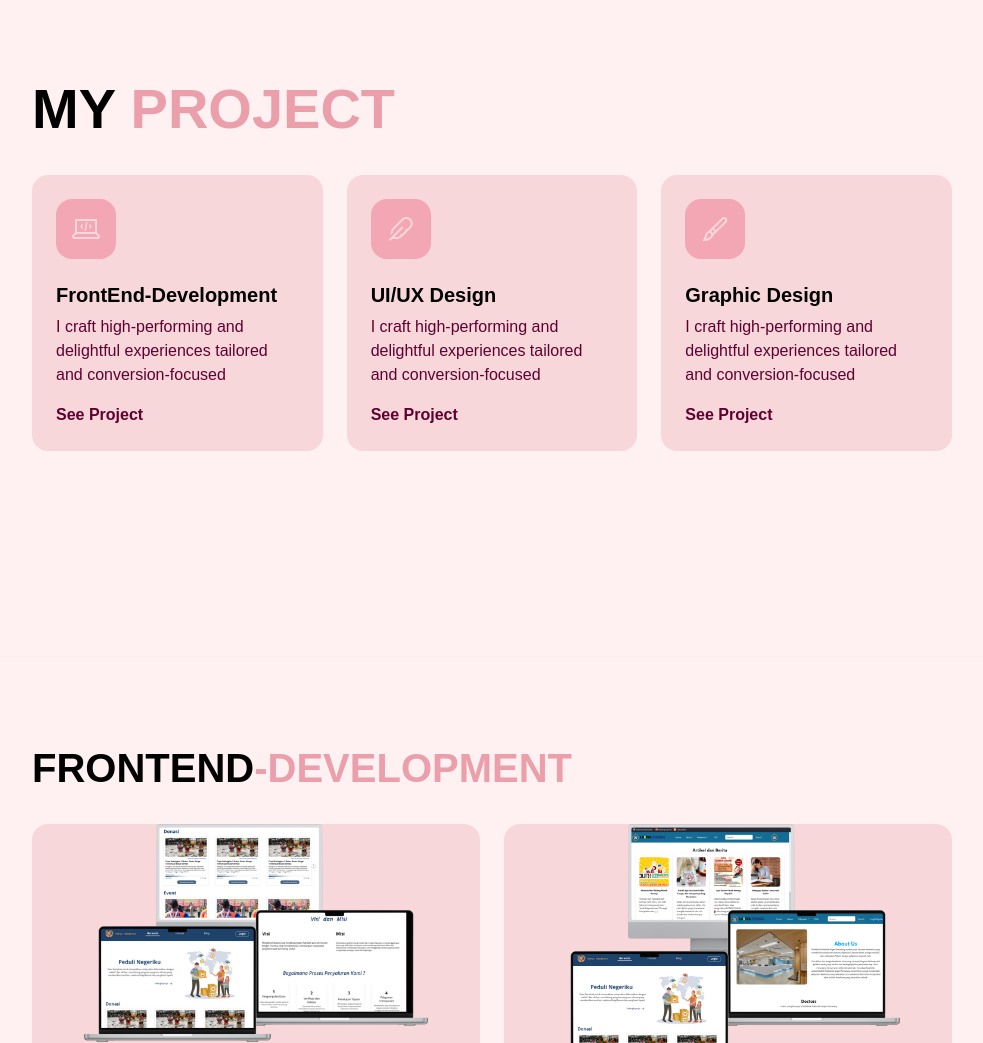
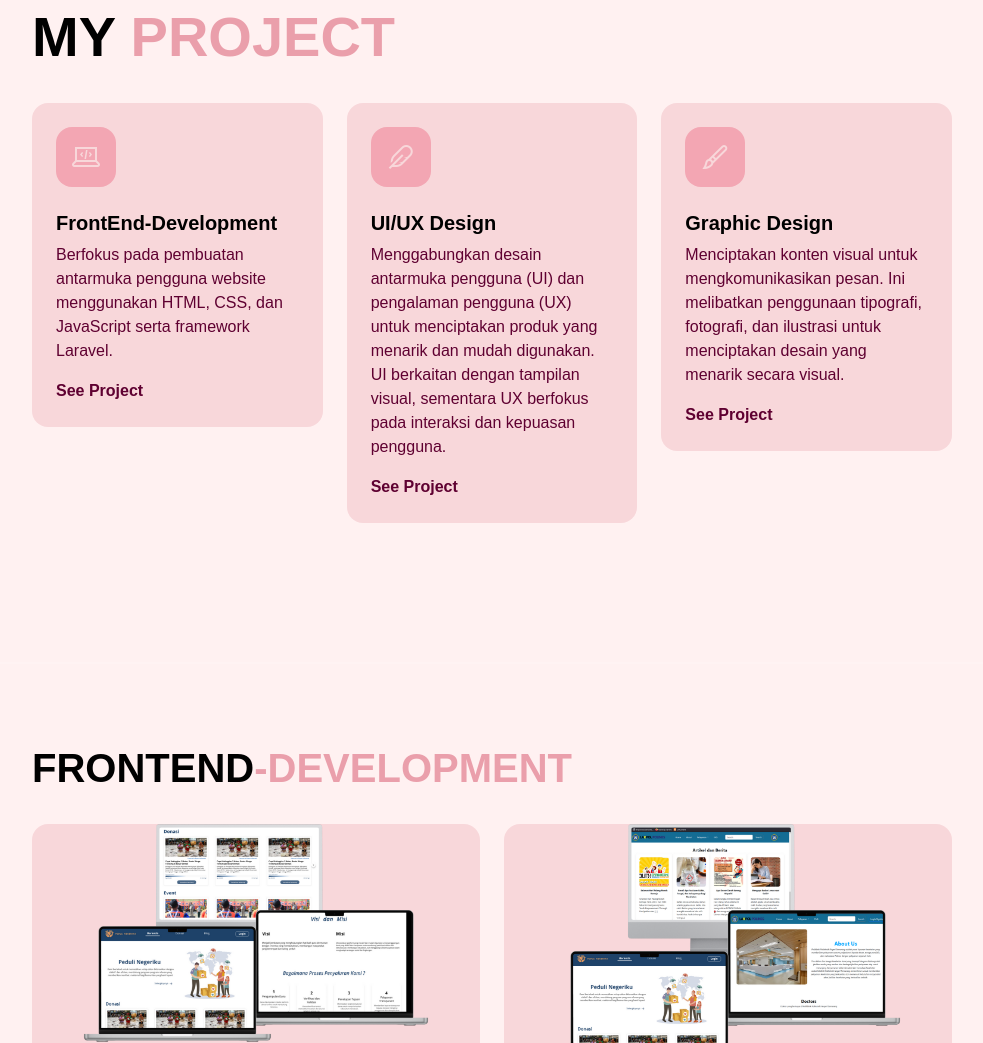
Before and after one commit to iamaflaz/Portofolio-Zalfa, a plain HTML site: page index.html in a window 1280 px wide. Shown: the part 1736-2779 px from the top of the page, without its empty margins (268-1251 px from the left). Drawn offline with Linux system fonts and the light colour scheme; a web font is replaced by a local one.

Commit message:
deskripsi

```diff
--- a/index.html
+++ b/index.html
@@ -153,7 +153,7 @@
                                     <i class="las la-laptop-code"></i>
                                 </div>
                                 <h5 class="mt-4 mb-2">FrontEnd-Development</h5>
-                                <p>I craft high-performing and delightful experiences tailored and conversion-focused</p>
+                                <p>Berfokus pada pembuatan antarmuka pengguna website menggunakan HTML, CSS, dan JavaScript serta framework Laravel.</p>
                                 <a href="#front-end" class="link-custom">See Project</a>
                             </div>
                         </div>
@@ -165,7 +165,7 @@
                                 <i class="las la-feather"></i>
                             </div>
                             <h5 class="mt-4 mb-2">UI/UX Design</h5>
-                            <p>I craft high-performing and delightful experiences tailored and conversion-focused</p>
+                            <p>Menggabungkan desain antarmuka pengguna (UI) dan pengalaman pengguna (UX) untuk menciptakan produk yang menarik dan mudah digunakan. UI berkaitan dengan tampilan visual, sementara UX berfokus pada interaksi dan kepuasan pengguna.</p>
                             <a href="#uiux" class="link-custom">See Project</a>
                         </div>
                     </div>
@@ -176,7 +176,7 @@
                                 <i class="las la-paint-brush"></i>
                             </div>
                             <h5 class="mt-4 mb-2">Graphic Design</h5>
-                            <p>I craft high-performing and delightful experiences tailored and conversion-focused</p>
+                            <p>Menciptakan konten visual untuk mengkomunikasikan pesan. Ini melibatkan penggunaan tipografi, fotografi, dan ilustrasi untuk menciptakan desain yang menarik secara visual.</p>
                             <a href="#graphic" class="link-custom">See Project</a>
                         </div>
                     </div>
```
